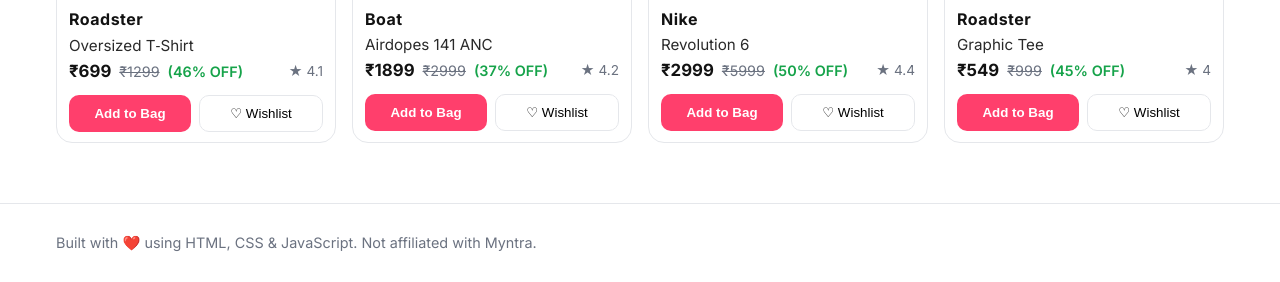
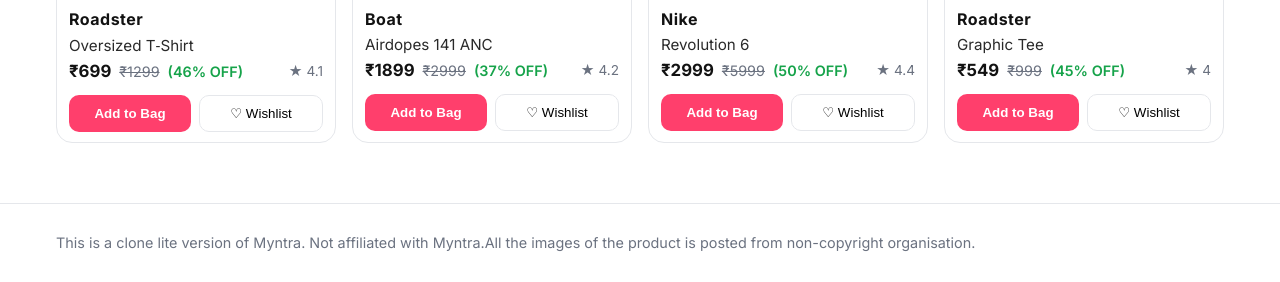
Before and after one commit to Dhruv250311-hash/Myntraliteversion, a plain HTML site: page index.html in a window 1280 px wide. Shown: the part 1834-2116 px from the top of the page. Drawn offline with Linux system fonts and the light colour scheme.

Commit message:
Update index.html

```diff
--- a/index.html
+++ b/index.html
@@ -171,7 +171,7 @@
 
   <footer>
     <div class="container">
-      <div>Built with ❤️ using HTML, CSS & JavaScript. Not affiliated with Myntra.</div>
+      <div>This is a clone lite version of Myntra. Not affiliated with Myntra.All the images of the product is posted from non-copyright organisation.</div>
     </div>
   </footer>
 
```
